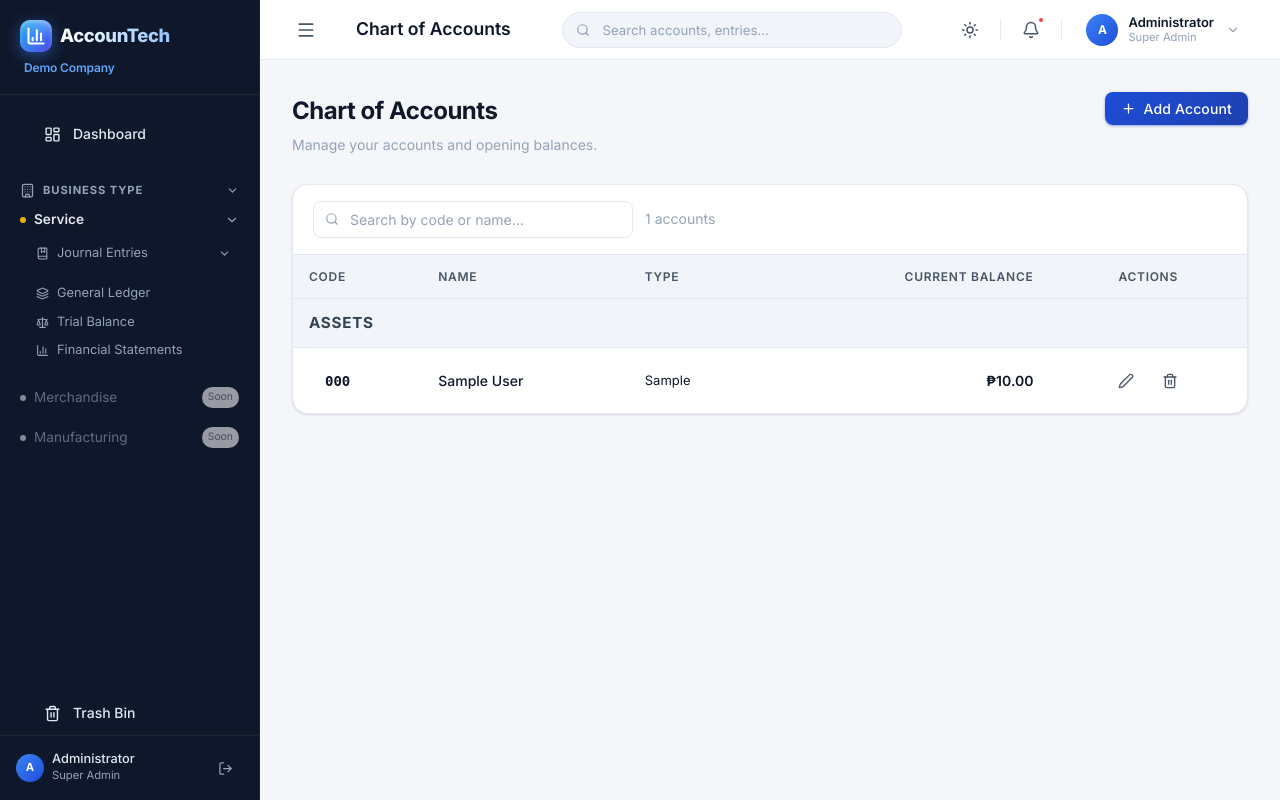
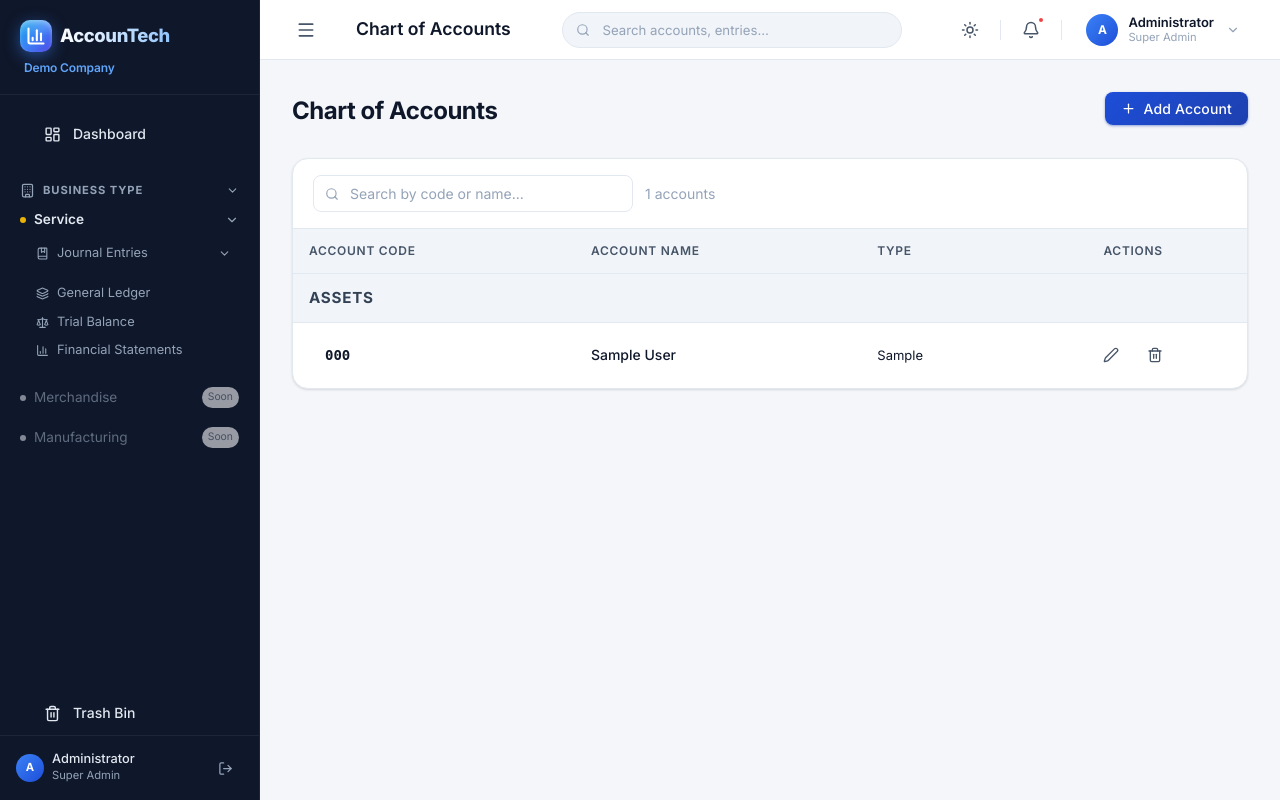
Before and after one commit to keiio04/AIS, a PHP site: page /pages/chart_of_accounts.php in a window 1280 px wide. Run offline with PHP 8.4, Linux system fonts and the light colour scheme; a user stored in the database is signed in; data comes from the database, SQL or seed files in the repository; tables that the repository leaves empty hold one stand-in row (values such as "Sample post").

Commit message:
fix: Resolve headers already sent error in Chart of Accounts by moving header.php include below form processing

```diff
--- a/pages/chart_of_accounts.php
+++ b/pages/chart_of_accounts.php
@@ -2,7 +2,6 @@
 require_once '../config.php';
 require_once '../db.php';
 require_once '../includes/auth.php';
-require_once '../includes/header.php';
 
 $db = get_db();
 $company_id = $_SESSION['active_company_id'] ?? null;
@@ -24,17 +23,16 @@ if ($_SERVER['REQUEST_METHOD'] === 'POST' && isset($_POST['action'])) {
         $category = $_POST['category'];
         $sub_category = $_POST['sub_category'];
         $description = $_POST['description'];
-        $opening_balance = $_POST['opening_balance'] ?: 0;
 
         if ($action === 'add') {
-            $stmt = $db->prepare("INSERT INTO accounts (company_id, code, name, category, sub_category, description, opening_balance) VALUES (?, ?, ?, ?, ?, ?, ?)");
-            $stmt->bind_param('isssssd', $company_id, $code, $name, $category, $sub_category, $description, $opening_balance);
+            $stmt = $db->prepare("INSERT INTO accounts (company_id, code, name, category, sub_category, description) VALUES (?, ?, ?, ?, ?, ?)");
+            $stmt->bind_param('isssss', $company_id, $code, $name, $category, $sub_category, $description);
             $stmt->execute();
             log_activity($db, $_SESSION['user_id'], 'Create', 'Chart of Accounts', "Added account: $code - $name");
             $success = "Account added successfully.";
         } else if ($action === 'edit' && $id) {
-            $stmt = $db->prepare("UPDATE accounts SET code=?, name=?, category=?, sub_category=?, description=?, opening_balance=? WHERE id=? AND company_id=?");
-            $stmt->bind_param('sssssdii', $code, $name, $category, $sub_category, $description, $opening_balance, $id, $company_id);
+            $stmt = $db->prepare("UPDATE accounts SET code=?, name=?, category=?, sub_category=?, description=? WHERE id=? AND company_id=?");
+            $stmt->bind_param('sssssii', $code, $name, $category, $sub_category, $description, $id, $company_id);
             $stmt->execute();
             log_activity($db, $_SESSION['user_id'], 'Update', 'Chart of Accounts', "Updated account: $code - $name");
             $success = "Account updated successfully.";
@@ -70,10 +68,8 @@ if ($_SERVER['REQUEST_METHOD'] === 'POST' && isset($_POST['action'])) {
 $search = $_GET['search'] ?? '';
 $query = "
     SELECT
-        a.*,
-        a.opening_balance + SUM(IFNULL(l.debit, 0)) - SUM(IFNULL(l.credit, 0)) as raw_balance
+        a.*
     FROM accounts a
-    LEFT JOIN journal_entry_lines l ON a.id = l.account_id
     WHERE a.company_id = ?
 ";
 $params = [$company_id];
@@ -87,23 +83,19 @@ if ($search) {
     $types .= "ss";
 }
 
-$query .= " GROUP BY a.id ORDER BY a.code ASC";
+$query .= " ORDER BY a.code ASC";
 
 $stmt = $db->prepare($query);
 $stmt->bind_param($types, ...$params);
 $stmt->execute();
 $accounts = $stmt->get_result()->fetch_all(MYSQLI_ASSOC);
 
-function getBal($cat, $raw) {
-    if ($cat === 'Assets' || $cat === 'Expenses') return $raw;
-    return -$raw;
-}
+require_once '../includes/header.php';
 ?>
 
 <div class="page-header">
     <div class="page-header-text">
         <h1 class="page-title">Chart of Accounts</h1>
-        <p class="page-subtitle">Manage your accounts and opening balances.</p>
     </div>
     <div class="flex gap-2">
         <button class="btn btn-primary" onclick="openModal()">
@@ -132,10 +124,9 @@ function getBal($cat, $raw) {
         <table class="table">
             <thead>
                 <tr>
-                    <th>Code</th>
-                    <th>Name</th>
+                    <th>Account Code</th>
+                    <th>Account Name</th>
                     <th>Type</th>
-                    <th class="text-right">Current Balance</th>
                     <th class="text-center">Actions</th>
                 </tr>
             </thead>
@@ -147,23 +138,20 @@ function getBal($cat, $raw) {
                 }
 
                 if (count($accounts) === 0): ?>
-                <tr><td colspan="5" class="text-center text-secondary" style="padding: 2rem;">No accounts found.</td></tr>
+                <tr><td colspan="4" class="text-center text-secondary" style="padding: 2rem;">No accounts found.</td></tr>
                 <?php else:
                     foreach($grouped_accounts as $catName => $catAccounts):
                 ?>
                 <tr style="background-color: #f1f5f9;">
-                    <td colspan="5" style="font-weight: 700; font-size: 0.95rem; color: #334155; padding-top: 0.75rem; padding-bottom: 0.75rem; letter-spacing: 0.05em;">
+                    <td colspan="4" style="font-weight: 700; font-size: 0.95rem; color: #334155; padding-top: 0.75rem; padding-bottom: 0.75rem; letter-spacing: 0.05em;">
                         <?= htmlspecialchars(strtoupper($catName)) ?>
                     </td>
                 </tr>
-                <?php foreach($catAccounts as $acc):
-                    $bal = getBal($acc['category'], $acc['raw_balance']);
-                ?>
+                <?php foreach($catAccounts as $acc): ?>
                 <tr style="color: #000;">
                     <td style="font-family: monospace; font-weight: 600; font-size: 0.875rem; padding-left: 2rem;"><?= htmlspecialchars($acc['code']) ?></td>
                     <td style="font-weight: 500;"><?= htmlspecialchars($acc['name']) ?></td>
                     <td style="font-size: 0.8125rem;"><?= htmlspecialchars($acc['sub_category'] ?: '—') ?></td>
-                    <td class="text-right" style="font-weight: 600;">₱<?= number_format(abs($bal), 2) ?></td>
                     <td>
                         <div class="flex justify-center gap-2">
                             <button class="icon-btn" onclick='openModal(<?= json_encode($acc) ?>)'><i data-lucide="edit-2" style="width:16px;height:16px;"></i></button>
@@ -182,7 +170,6 @@ function getBal($cat, $raw) {
     </div>
 </div>
 
-<!-- Modal -->
 <div id="accModal" class="modal-overlay hidden">
     <div class="modal" style="max-width: 560px;">
         <div class="modal-header">
@@ -200,7 +187,7 @@ function getBal($cat, $raw) {
                 <div class="flex gap-4">
                     <div class="form-group" style="flex: 1;">
                         <label class="form-label">Account Code</label>
-                        <input type="text" name="code" id="accCode" class="form-control" required>
+                        <input type="text" name="code" id="accCode" class="form-control" placeholder="e.g., 1-100" required>
                     </div>
                     <div class="form-group" style="flex: 2;">
                         <label class="form-label">Account Name</label>
@@ -222,29 +209,13 @@ function getBal($cat, $raw) {
                     <div class="form-group" style="flex: 1;">
                         <label class="form-label">Sub-Category</label>
                         <select name="sub_category" id="accSub" class="form-control">
-                            <option value="Current Assets">Current Assets</option>
-                            <option value="Non-Current Assets">Non-Current Assets</option>
-                            <option value="Current Liabilities">Current Liabilities</option>
-                            <option value="Non-Current Liabilities">Non-Current Liabilities</option>
-                            <option value="Owner's Capital">Owner's Capital</option>
-                            <option value="Withdrawals">Withdrawals</option>
-                            <option value="Retained Earnings">Retained Earnings</option>
-                            <option value="Sales Revenue">Sales Revenue</option>
-                            <option value="Service Revenue">Service Revenue</option>
-                            <option value="Operating Expenses">Operating Expenses</option>
-                            <option value="Other Expenses">Other Expenses</option>
-                        </select>
+                            </select>
                     </div>
                 </div>
 
                 <div class="form-group">
                     <label class="form-label">Description</label>
                     <input type="text" name="description" id="accDesc" class="form-control">
-                </div>
-
-                <div class="form-group">
-                    <label class="form-label">Initial / Opening Balance</label>
-                    <input type="number" step="0.01" name="opening_balance" id="accBal" class="form-control" value="0">
                 </div>
             </form>
         </div>
@@ -256,40 +227,88 @@ function getBal($cat, $raw) {
 </div>
 
 <script>
+// Dynamic mappings based on your system layout
+const categoryMap = {
+    'Assets': ['Current Assets', 'Non-Current Assets'],
+    'Liabilities': ['Current Liabilities', 'Non-Current Liabilities'],
+    'Equity': ["Owner's Capital", 'Withdrawals', 'Retained Earnings'],
+    'Revenue': ['Sales Revenue', 'Service Revenue'],
+    'Expenses': ['Cost of Goods Sold', 'Operating Expenses', 'Other Expenses']
+};
+
+const codeGuides = {
+    'Assets': 'Format: 1-XXX (e.g., 1-150)',
+    'Liabilities': 'Format: 2-XXX (e.g., 2-100)',
+    'Equity': 'Format: 3-XXX (e.g., 3-100)',
+    'Revenue': 'Format: 4-XXX (e.g., 4-100)',
+    'Expenses': 'Format: 5-XXX (e.g., 5-100)'
+};
+
+const prefixMap = {
+    'Assets': '1-',
+    'Liabilities': '2-',
+    'Equity': '3-',
+    'Revenue': '4-',
+    'Expenses': '5-'
+};
+
+function updateSubCategories(category, selectedSub = '') {
+    const subSelect = document.getElementById('accSub');
+    subSelect.innerHTML = '';
+
+    if (categoryMap[category]) {
+        categoryMap[category].forEach(sub => {
+            const option = document.createElement('option');
+            option.value = sub;
+            option.innerText = sub;
+            if (sub === selectedSub) option.selected = true;
+            subSelect.appendChild(option);
+        });
+    }
+
+    document.getElementById('modalDesc').innerText = `Fill in the details. [${codeGuides[category]}]`;
+}
+
+// Watch for Category modifications to apply predictive prefixes
+document.getElementById('accCat').addEventListener('change', function() {
+    updateSubCategories(this.value);
+    document.getElementById('accCode').value = prefixMap[this.value] || '';
+});
+
 function openModal(acc = null) {
     const modal = document.getElementById('accModal');
     modal.classList.remove('hidden');
     modal.style.display = 'flex';
+
     if (acc) {
         document.getElementById('modalTitle').innerText = 'Edit Account';
-        document.getElementById('modalDesc').innerText = 'Update account details below.';
         document.getElementById('formAction').value = 'edit';
         document.getElementById('accId').value = acc.id;
         document.getElementById('accCode').value = acc.code;
         document.getElementById('accName').value = acc.name;
         document.getElementById('accCat').value = acc.category;
-        document.getElementById('accSub').value = acc.sub_category || '';
         document.getElementById('accDesc').value = acc.description || '';
-        document.getElementById('accBal').value = acc.opening_balance;
+
+        updateSubCategories(acc.category, acc.sub_category);
     } else {
         document.getElementById('modalTitle').innerText = 'New Account';
-        document.getElementById('modalDesc').innerText = 'Fill in the details to create a new account.';
         document.getElementById('formAction').value = 'add';
         document.getElementById('accId').value = '';
-        document.getElementById('accCode').value = '';
+        document.getElementById('accCode').value = '1-';
         document.getElementById('accName').value = '';
         document.getElementById('accCat').value = 'Assets';
-        document.getElementById('accSub').value = 'Current Assets';
         document.getElementById('accDesc').value = '';
-        document.getElementById('accBal').value = '0';
+
+        updateSubCategories('Assets');
     }
 }
+
 function closeModal() {
     const modal = document.getElementById('accModal');
     modal.classList.add('hidden');
     modal.style.display = 'none';
 }
-// Close on overlay click
+
 document.getElementById('accModal').addEventListener('click', function(e) {
     if (e.target === this) closeModal();
 });
```
